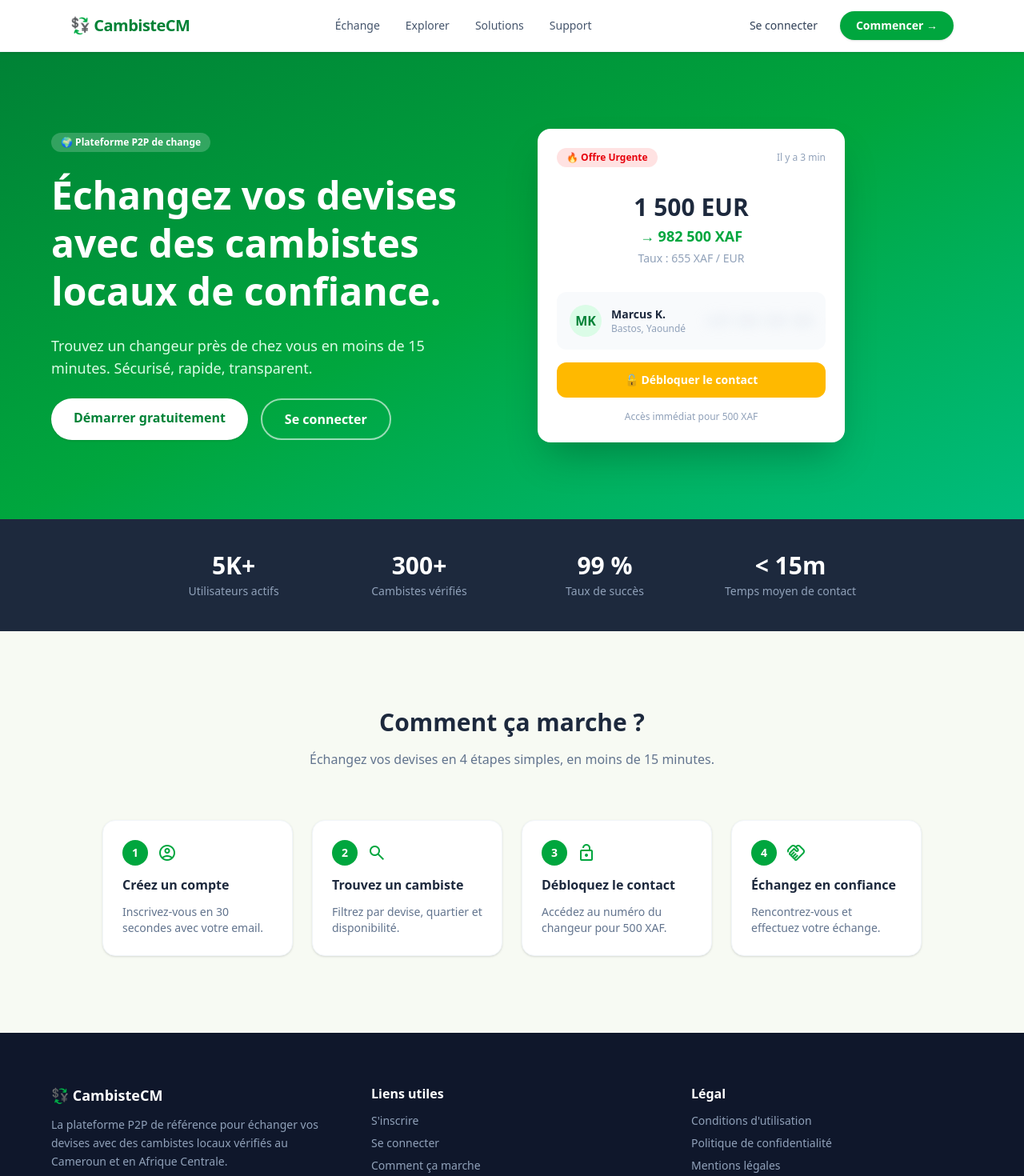
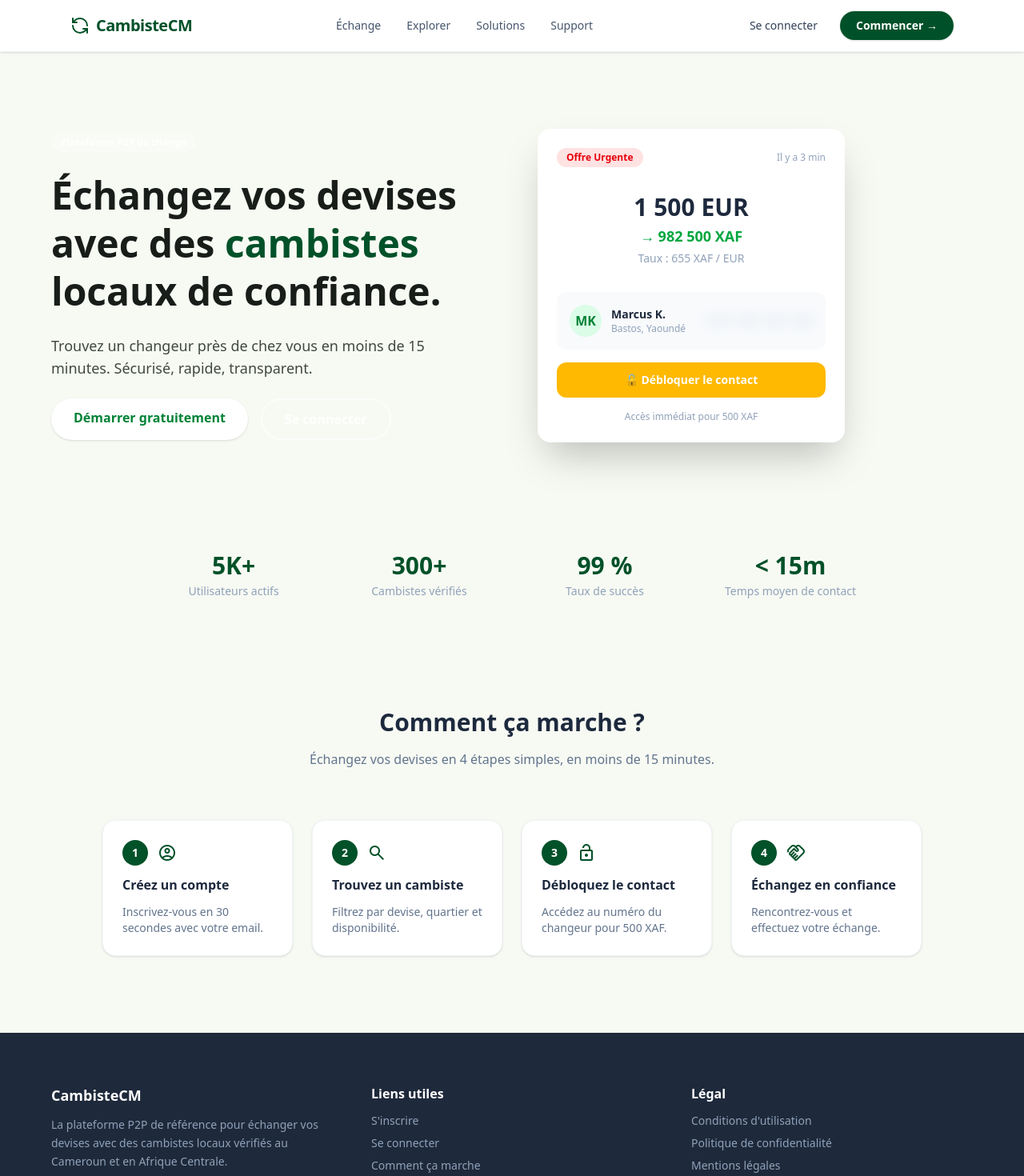
Before and after one commit to axel-fz/CambisteCM, a Next.js app: page / in a window 1280 px wide. Shown: the top 1470 px of the page at 80% size. Built offline with nearby package versions, Linux system fonts and the light colour scheme; no server answers.

Commit message:
second commit

```diff
--- a/package.json
+++ b/package.json
@@ -10,6 +10,7 @@
   },
   "dependencies": {
     "@clerk/nextjs": "^7.2.3",
+    "lucide-react": "^1.8.0",
     "mongoose": "^9.5.0",
     "next": "16.2.4",
     "react": "19.2.4",
--- a/src/app/layout.tsx
+++ b/src/app/layout.tsx
@@ -22,7 +22,6 @@
   children: React.ReactNode;
 }) {
   return (
-    <ClerkProvider>
     <html lang="fr" className={`${inter.variable} h-full`}>
       <head>
         {/* Material Symbols for icon support across the app */}
@@ -32,9 +31,8 @@
         />
       </head>
       <body className="antialiased bg-[#f7faf3] text-slate-800 h-full font-[var(--font-inter)]">
-          {children}
+        <ClerkProvider>{children}</ClerkProvider>
       </body>
     </html>
-    </ClerkProvider>
   );
 }
--- a/src/app/onboarding/page.tsx
+++ b/src/app/onboarding/page.tsx
@@ -53,9 +53,9 @@
   }
 
   return (
-    <main className="min-h-screen flex flex-col items-center justify-center bg-gradient-to-br from-green-700 via-green-600 to-emerald-500 px-4 py-12">
+    <main className="min-h-screen flex flex-col items-center justify-center bg-[#f7faf3] px-4 py-12">
       {/* Logo */}
-      <span className="text-white text-2xl font-bold mb-2">💱 CambisteCM</span>
+      <span className="text-[#181d19] text-2xl font-bold mb-2"> CambisteCM</span>
 
       {/* 3-step progress bar — step 1 active */}
       <div className="flex items-center gap-2 mb-10">
@@ -64,7 +64,7 @@
             <div
               className={`w-8 h-8 rounded-full flex items-center justify-center text-sm font-bold border-2 transition-all ${
                 step === 1
-                  ? "bg-white text-green-700 border-white"
+                  ? "bg-white text-[#005129] border-white"
                   : "bg-transparent text-white border-white/50"
               }`}
             >
@@ -78,10 +78,10 @@
       </div>
 
       {/* Heading */}
-      <h1 className="text-white text-3xl font-bold text-center mb-2">
+      <h1 className="text-[#181d19] text-3xl font-bold text-center mb-2">
         Qui êtes-vous ?
       </h1>
-      <p className="text-green-100 text-center mb-10 max-w-sm">
+      <p className="text-[#404940] text-center mb-10 max-w-sm">
         Choisissez votre profil pour personnaliser votre expérience.
       </p>
 
@@ -108,7 +108,7 @@
           features={CHANGEUR_FEATURES}
           buttonLabel="Je suis changeur"
           variant="filled"
-          badge="Recommandé"
+          badge="Cambiste"
           loading={saving === "changeur"}
           disabled={saving !== null}
           onSelect={() => selectRole("changeur")}
--- a/src/app/page.tsx
+++ b/src/app/page.tsx
@@ -6,6 +6,7 @@
  */
 import Link from "next/link";
 import { Show } from "@clerk/nextjs";
+import { RefreshCcw } from "lucide-react";
 
 export default function LandingPage() {
   return (
@@ -14,16 +15,42 @@
       <header className="sticky top-0 z-50 bg-white/90 backdrop-blur border-b border-slate-100 shadow-sm">
         <div className="max-w-6xl mx-auto px-6 h-16 flex items-center justify-between">
           {/* Logo */}
-          <Link href="/" className="text-xl font-bold text-green-700 tracking-tight">
-            💱 CambisteCM
+          <Link
+            href="/"
+            className="text-xl flex items-center gap-2 font-bold text-[#005129] tracking-tight"
+          >
+            {/* put better logo for currency exchange with lucide-react */}
+            <RefreshCcw />
+            CambisteCM
           </Link>
 
           {/* Desktop nav links */}
           <nav className="hidden md:flex items-center gap-8 text-sm font-medium text-slate-600">
-            <a href="#how-it-works" className="hover:text-green-700 transition-colors">Échange</a>
-            <a href="#how-it-works" className="hover:text-green-700 transition-colors">Explorer</a>
-            <a href="#how-it-works" className="hover:text-green-700 transition-colors">Solutions</a>
-            <a href="#how-it-works" className="hover:text-green-700 transition-colors">Support</a>
+            {/* underline text on hover */}
+            <a
+              href="#how-it-works"
+              className="hover:text-green-700 hover:underline transition-colors"
+            >
+              Échange
+            </a>
+            <a
+              href="#how-it-works"
+              className="hover:text-green-700 hover:underline transition-colors"
+            >
+              Explorer
+            </a>
+            <a
+              href="#how-it-works"
+              className="hover:text-green-700 hover:underline transition-colors"
+            >
+              Solutions
+            </a>
+            <a
+              href="#how-it-works"
+              className="hover:text-green-700 hover:underline transition-colors"
+            >
+              Support
+            </a>
           </nav>
 
           {/* Auth CTAs */}
@@ -40,7 +67,7 @@
               <Link
                 href="/sign-up"
                 id="btn-get-started"
-                className="text-sm font-semibold bg-green-600 hover:bg-green-700 text-white px-5 py-2 rounded-full transition-colors shadow-sm"
+                className="text-sm font-semibold bg-[#005129] hover:bg-green-700 text-white px-5 py-2 rounded-full transition-colors shadow-sm"
               >
                 Commencer →
               </Link>
@@ -51,7 +78,7 @@
               <Link
                 href="/dashboard"
                 id="btn-mon-espace"
-                className="text-sm font-semibold bg-green-600 hover:bg-green-700 text-white px-5 py-2 rounded-full transition-colors shadow-sm"
+                className="text-sm font-semibold bg-[#005129] hover:bg-green-700 text-white px-5 py-2 rounded-full transition-colors shadow-sm"
               >
                 Mon espace →
               </Link>
@@ -61,17 +88,19 @@
       </header>
 
       {/* ═══════════════ HERO ═══════════════ */}
-      <section className="flex-1 bg-gradient-to-br from-green-700 via-green-600 to-emerald-500 py-24 px-6">
+      <section className="flex-1 bg-[#f7faf3] py-24 px-6">
         <div className="max-w-6xl mx-auto grid md:grid-cols-2 gap-16 items-center">
           {/* Left: headline + CTA */}
           <div className="text-white space-y-6">
             <span className="inline-block bg-white/20 text-white text-xs font-semibold px-3 py-1 rounded-full">
-              🌍 Plateforme P2P de change
+              Plateforme P2P de change
             </span>
-            <h1 className="text-5xl font-extrabold leading-tight">
-              Échangez vos devises avec des cambistes locaux de confiance.
+            <h1 className="text-5xl font-extrabold text-[#181d19] leading-tight">
+              Échangez vos devises avec des{" "}
+              <span className="text-[#005129]">cambistes</span> locaux de
+              confiance.
             </h1>
-            <p className="text-green-100 text-lg">
+            <p className="text-[#404940] text-lg">
               Trouvez un changeur près de chez vous en moins de 15 minutes.
               Sécurisé, rapide, transparent.
             </p>
@@ -93,7 +122,7 @@
               <Show when="signed-in">
                 <Link
                   href="/dashboard"
-                  className="bg-white text-green-700 font-bold px-7 py-3 rounded-full hover:bg-green-50 transition-colors shadow"
+                  className="bg-[#005129] text-white font-bold px-7 py-3 rounded-full hover:bg-green-700 transition-colors shadow"
                 >
                   Accéder au tableau de bord
                 </Link>
@@ -102,20 +131,26 @@
           </div>
 
           {/* Right: "Offre Urgente" mock card */}
-          <div className="bg-white rounded-2xl shadow-2xl p-6 space-y-4 max-w-sm mx-auto md:mx-0 w-full">
+          <div className="bg-white  rounded-2xl shadow-2xl p-6 space-y-4 max-w-sm mx-auto md:mx-0 w-full">
             {/* Card header */}
             <div className="flex items-center justify-between">
               <span className="bg-red-100 text-red-600 text-xs font-bold px-3 py-1 rounded-full">
-                🔥 Offre Urgente
+                Offre Urgente
               </span>
               <span className="text-slate-400 text-xs">Il y a 3 min</span>
             </div>
 
             {/* Exchange preview */}
             <div className="text-center py-4">
-              <p className="text-3xl font-extrabold text-slate-800">1 500 EUR</p>
-              <p className="text-green-600 font-bold text-lg mt-1">→ 982 500 XAF</p>
-              <p className="text-slate-400 text-sm mt-1">Taux : 655 XAF / EUR</p>
+              <p className="text-3xl font-extrabold text-slate-800">
+                1 500 EUR
+              </p>
+              <p className="text-green-600 font-bold text-lg mt-1">
+                → 982 500 XAF
+              </p>
+              <p className="text-slate-400 text-sm mt-1">
+                Taux : 655 XAF / EUR
+              </p>
             </div>
 
             {/* Cambiste info (blurred phone for locked state) */}
@@ -124,17 +159,19 @@
                 MK
               </div>
               <div className="flex-1 min-w-0">
-                <p className="font-semibold text-slate-800 text-sm">Marcus K.</p>
+                <p className="font-semibold text-slate-800 text-sm">
+                  Marcus K.
+                </p>
                 <p className="text-slate-400 text-xs">Bastos, Yaoundé</p>
               </div>
               {/* Blurred phone number */}
-              <p className="text-slate-300 text-sm blur-sm select-none font-mono">+237 6XX XXX XXX</p>
+              <p className="text-slate-300 text-sm blur-sm select-none font-mono">
+                +237 6XX XXX XXX
+              </p>
             </div>
 
             {/* Unlock CTA */}
-            <button
-              className="w-full py-3 rounded-xl bg-amber-400 hover:bg-amber-500 text-white font-bold text-sm transition-colors"
-            >
+            <button className="w-full py-3 rounded-xl bg-amber-400 hover:bg-amber-500 text-white font-bold text-sm transition-colors">
               🔓 Débloquer le contact
             </button>
 
@@ -146,17 +183,21 @@
       </section>
 
       {/* ═══════════════ STATS BAR ═══════════════ */}
-      <section className="bg-slate-800 py-10 px-6">
-        <div className="max-w-4xl mx-auto grid grid-cols-2 md:grid-cols-4 gap-8 text-center">
+      <section className=" py-10 px-6 bg-[#f7faf3]">
+        <div className="max-w-4xl mx-auto grid grid-cols-2 bg-[#f7faf3] md:grid-cols-4 gap-8 text-center">
           {[
-            { value: "5K+",   label: "Utilisateurs actifs"    },
-            { value: "300+",  label: "Cambistes vérifiés"     },
-            { value: "99 %",  label: "Taux de succès"         },
+            { value: "5K+", label: "Utilisateurs actifs" },
+            { value: "300+", label: "Cambistes vérifiés" },
+            { value: "99 %", label: "Taux de succès" },
             { value: "< 15m", label: "Temps moyen de contact" },
           ].map(({ value, label }) => (
             <div key={label}>
-              <p className="text-3xl font-extrabold text-white">{value}</p>
-              <p className="text-slate-400 text-sm mt-1">{label}</p>
+              <p className="text-3xl font-extrabold text-[#015129] bg-[#f7faf3]">
+                {value}
+              </p>
+              <p className="text-slate-400 text-sm mt-1 text-[#015129] bg-[#f7faf3]">
+                {label}
+              </p>
             </div>
           ))}
         </div>
@@ -174,17 +215,42 @@
 
           <div className="grid sm:grid-cols-2 lg:grid-cols-4 gap-6">
             {[
-              { step: 1, icon: "account_circle", title: "Créez un compte",       desc: "Inscrivez-vous en 30 secondes avec votre email." },
-              { step: 2, icon: "search",          title: "Trouvez un cambiste",   desc: "Filtrez par devise, quartier et disponibilité." },
-              { step: 3, icon: "lock_open",       title: "Débloquez le contact",  desc: "Accédez au numéro du changeur pour 500 XAF." },
-              { step: 4, icon: "handshake",       title: "Échangez en confiance", desc: "Rencontrez-vous et effectuez votre échange." },
+              {
+                step: 1,
+                icon: "account_circle",
+                title: "Créez un compte",
+                desc: "Inscrivez-vous en 30 secondes avec votre email.",
+              },
+              {
+                step: 2,
+                icon: "search",
+                title: "Trouvez un cambiste",
+                desc: "Filtrez par devise, quartier et disponibilité.",
+              },
+              {
+                step: 3,
+                icon: "lock_open",
+                title: "Débloquez le contact",
+                desc: "Accédez au numéro du changeur pour 500 XAF.",
+              },
+              {
+                step: 4,
+                icon: "handshake",
+                title: "Échangez en confiance",
+                desc: "Rencontrez-vous et effectuez votre échange.",
+              },
             ].map(({ step, icon, title, desc }) => (
-              <div key={step} className="bg-white rounded-2xl p-6 shadow-sm border border-slate-100 flex flex-col gap-3">
+              <div
+                key={step}
+                className="bg-white rounded-2xl p-6 shadow-sm border border-slate-100 flex flex-col gap-3"
+              >
                 <div className="flex items-center gap-3">
-                  <span className="w-8 h-8 rounded-full bg-green-600 text-white text-sm font-bold flex items-center justify-center">
+                  <span className="w-8 h-8 rounded-full bg-[#015129] text-white text-sm font-bold flex items-center justify-center">
                     {step}
                   </span>
-                  <span className="material-symbols-outlined text-green-600 text-2xl">{icon}</span>
+                  <span className="material-symbols-outlined text-[#015129] text-2xl">
+                    {icon}
+                  </span>
                 </div>
                 <h3 className="font-bold text-slate-800">{title}</h3>
                 <p className="text-slate-500 text-sm">{desc}</p>
@@ -195,11 +261,11 @@
       </section>
 
       {/* ═══════════════ FOOTER ═══════════════ */}
-      <footer className="bg-slate-900 text-slate-400 py-16 px-6">
+      <footer className="bg-[#1e293b] text-slate-400 py-16 px-6">
         <div className="max-w-6xl mx-auto grid md:grid-cols-3 gap-12">
           {/* Brand description */}
           <div>
-            <p className="text-white text-lg font-bold mb-3">💱 CambisteCM</p>
+            <p className="text-white text-lg font-bold mb-3"> CambisteCM</p>
             <p className="text-sm leading-relaxed">
               La plateforme P2P de référence pour échanger vos devises avec des
               cambistes locaux vérifiés au Cameroun et en Afrique Centrale.
@@ -210,10 +276,35 @@
           <div>
             <p className="text-white font-semibold mb-3">Liens utiles</p>
             <ul className="space-y-2 text-sm">
-              <li><Link href="/sign-up"    className="hover:text-white transition-colors">S&apos;inscrire</Link></li>
-              <li><Link href="/sign-in"    className="hover:text-white transition-colors">Se connecter</Link></li>
-              <li><a href="#how-it-works"  className="hover:text-white transition-colors">Comment ça marche</a></li>
-              <li><a href="#"             className="hover:text-white transition-colors">Devenir cambiste</a></li>
+              <li>
+                <Link
+                  href="/sign-up"
+                  className="hover:text-white transition-colors"
+                >
+                  S&apos;inscrire
+                </Link>
+              </li>
+              <li>
+                <Link
+                  href="/sign-in"
+                  className="hover:text-white transition-colors"
+                >
+                  Se connecter
+                </Link>
+              </li>
+              <li>
+                <a
+                  href="#how-it-works"
+                  className="hover:text-white transition-colors"
+                >
+                  Comment ça marche
+                </a>
+              </li>
+              <li>
+                <a href="#" className="hover:text-white transition-colors">
+                  Devenir cambiste
+                </a>
+              </li>
             </ul>
           </div>
 
@@ -221,10 +312,26 @@
           <div>
             <p className="text-white font-semibold mb-3">Légal</p>
             <ul className="space-y-2 text-sm">
-              <li><a href="#" className="hover:text-white transition-colors">Conditions d&apos;utilisation</a></li>
-              <li><a href="#" className="hover:text-white transition-colors">Politique de confidentialité</a></li>
-              <li><a href="#" className="hover:text-white transition-colors">Mentions légales</a></li>
-              <li><a href="#" className="hover:text-white transition-colors">Contact</a></li>
+              <li>
+                <a href="#" className="hover:text-white transition-colors">
+                  Conditions d&apos;utilisation
+                </a>
+              </li>
+              <li>
+                <a href="#" className="hover:text-white transition-colors">
+                  Politique de confidentialité
+                </a>
+              </li>
+              <li>
+                <a href="#" className="hover:text-white transition-colors">
+                  Mentions légales
+                </a>
+              </li>
+              <li>
+                <a href="#" className="hover:text-white transition-colors">
+                  Contact
+                </a>
+              </li>
             </ul>
           </div>
         </div>
--- a/src/app/sign-in/[[...sign-in]]/page.tsx
+++ b/src/app/sign-in/[[...sign-in]]/page.tsx
@@ -7,7 +7,7 @@
 
 export default function SignInPage() {
   return (
-    <main className="min-h-screen flex items-center justify-center bg-gradient-to-br from-green-700 via-green-600 to-emerald-500">
+    <main className="min-h-screen flex items-center justify-center bg-[#f7faf3]">
       <SignIn />
     </main>
   );
--- a/src/app/sign-up/[[...sign-up]]/page.tsx
+++ b/src/app/sign-up/[[...sign-up]]/page.tsx
@@ -7,7 +7,7 @@
 
 export default function SignUpPage() {
   return (
-    <main className="min-h-screen flex items-center justify-center bg-gradient-to-br from-green-700 via-green-600 to-emerald-500">
+    <main className="min-h-screen flex items-center justify-center bg-[#f7faf3]">
       <SignUp />
     </main>
   );
```
Also changed, not shown: src/proxy.ts (renamed from src/middleware.ts), 1 other file (tests, documents, lock files or other folders). Lines whose indentation alone changed are shown as unchanged.
